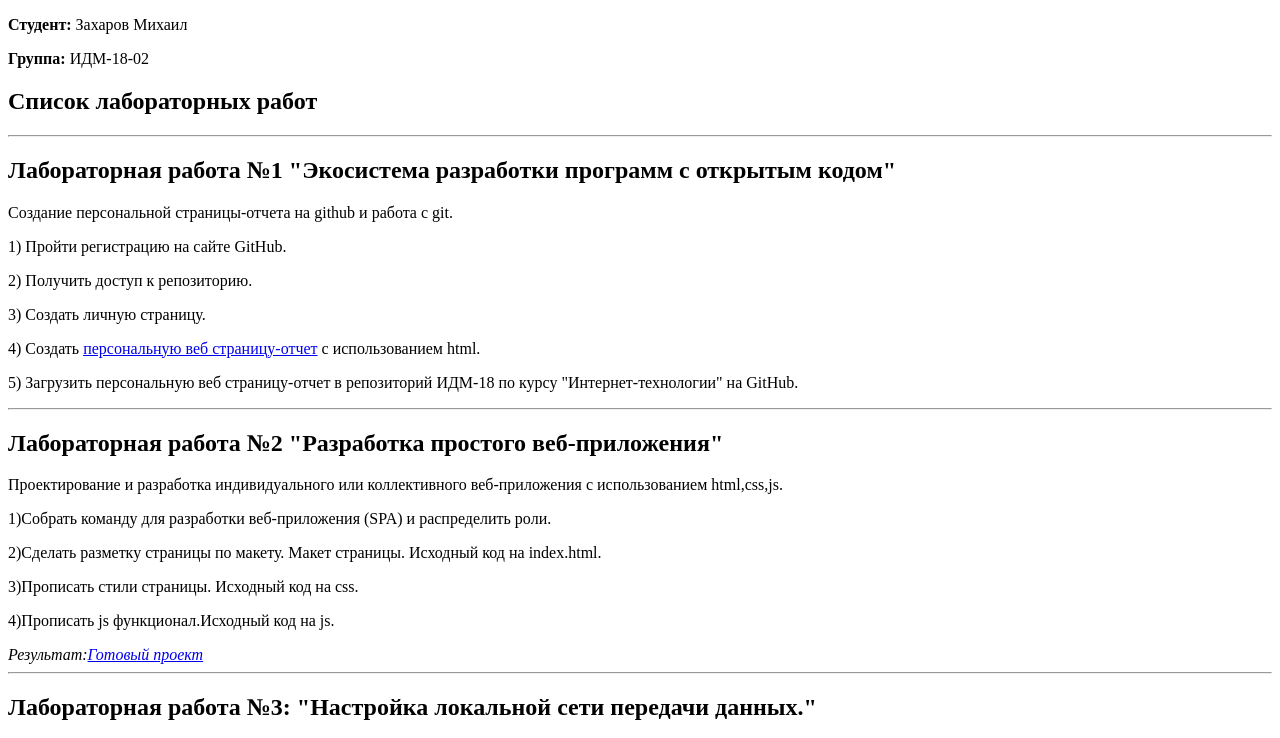
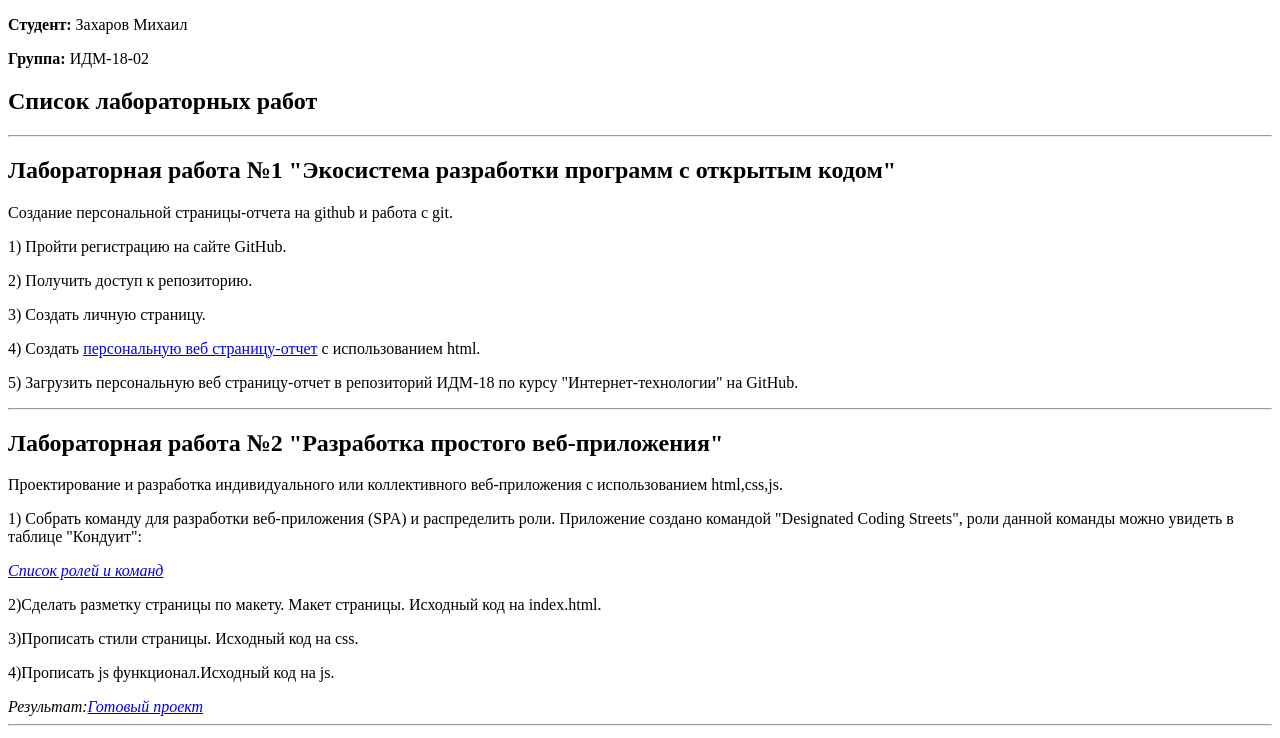
Before and after one commit to ItsAllMail/ItsAllMail, a plain HTML site: page index.html in a window 1280 px wide. Shown: the top 738 px of the page. Drawn offline with Linux system fonts and the light colour scheme.

Commit message:
Update index.html

```diff
--- a/index.html
+++ b/index.html
@@ -24,7 +24,8 @@
 			<div class = "post">
 				<h2 id="2lab">Лабораторная работа №2 "Разработка простого веб-приложения"</h2>
 				<p>Проектирование и разработка индивидуального или коллективного веб-приложения с использованием html,css,js.</p>
-				<p>1)Собрать команду для разработки веб-приложения (SPA) и распределить роли. </p>
+				<p>1) Собрать команду для разработки веб-приложения (SPA) и распределить роли. Приложение создано командой "Designated Coding Streets", роли данной команды можно увидеть в таблице "Кондуит": </p>
+				<cite><a href="https://docs.google.com/spreadsheets/d/1iZ7gLvnKfSx3TUTjl_-gCtDQ66B1JlkO4WZaMj6R0sw/edit#gid=1757923969">Список ролей и команд</a></cite>
 				<p>2)Сделать разметку страницы по макету. Макет страницы. Исходный код на index.html. </p>
 				<p>3)Прописать стили страницы. Исходный код на css. </p>
 				<p>4)Прописать js функционал.Исходный код на js. </p>
```
